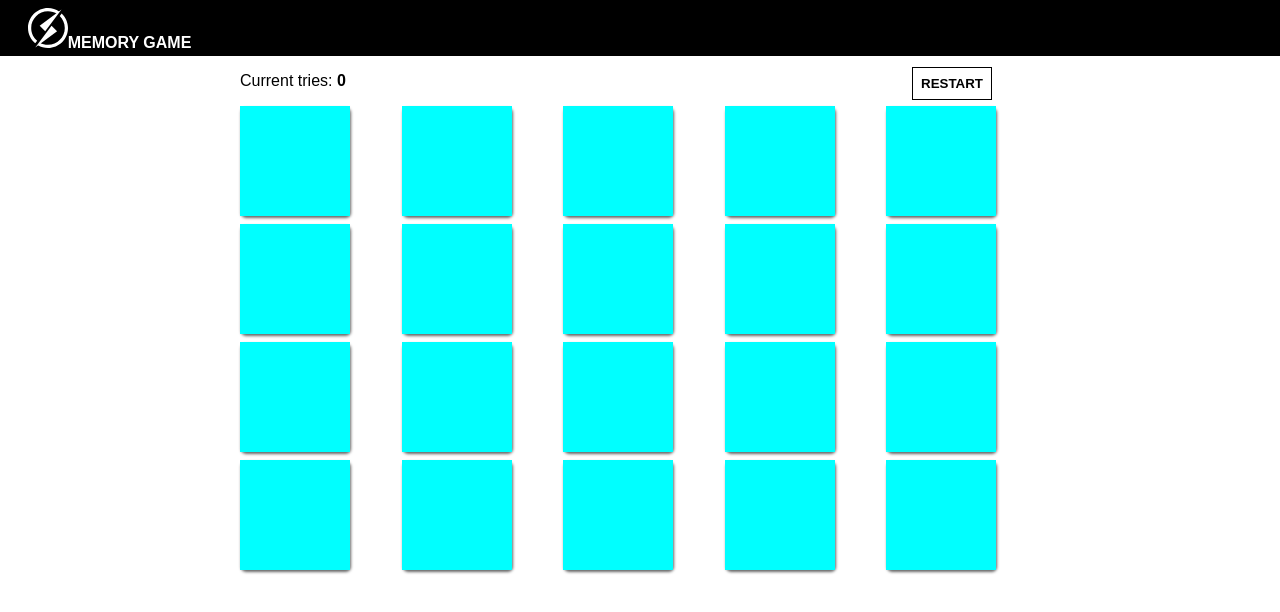
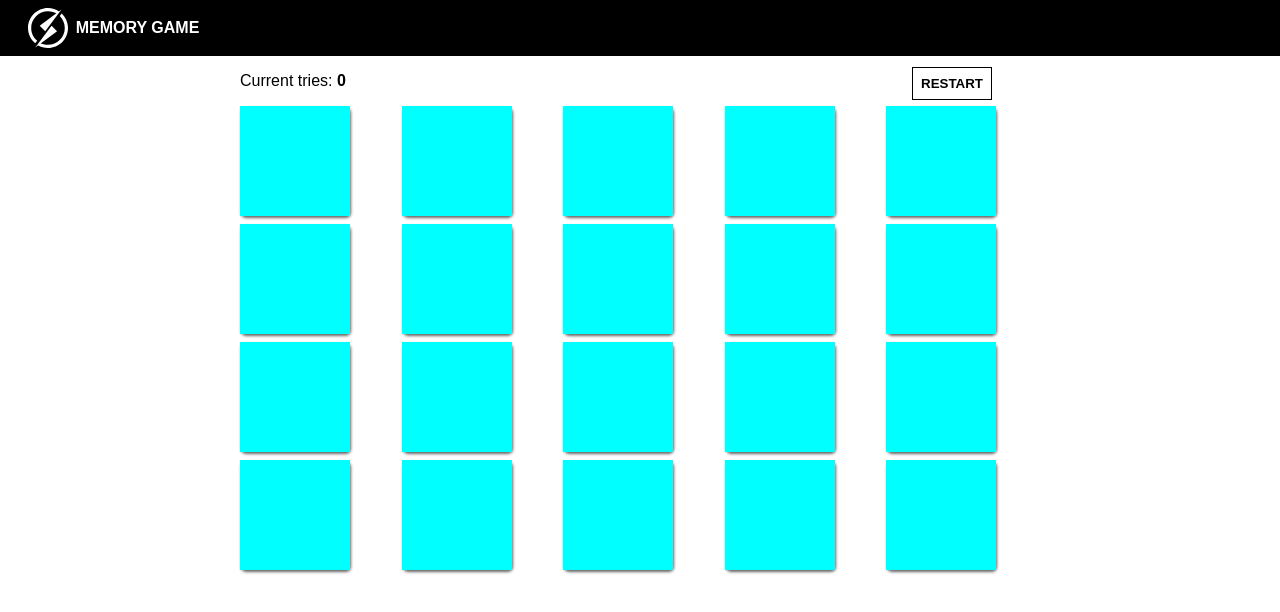
Before and after one commit to DanielCs1988/supercharge-front, a React app: page / in a window 1280 px wide. Built offline with nearby package versions, Linux system fonts and the light colour scheme.

Commit message:
Adjusted navbar title.

```diff
--- a/src/components/navigation/Logo/Logo.css
+++ b/src/components/navigation/Logo/Logo.css
@@ -2,15 +2,9 @@
     padding: 8px;
     height: 100%;
     box-sizing: border-box;
-    line-height: 100%;
 }
 
 .logo img {
     height: 100%;
     color: white;
 }
-
-.logo > span {
-    color: white;
-    font-weight: bold;
-}
--- a/src/components/navigation/Logo/Logo.js
+++ b/src/components/navigation/Logo/Logo.js
@@ -5,7 +5,6 @@ import logo from '../../../assets/supercharge-logo.svg';
 const Logo = () => (
     <div className="logo">
         <img src={logo} alt="Supercharge Logo" />
-        <span>MEMORY GAME</span>
     </div>
 );
 
--- a/src/components/navigation/Navigation.css
+++ b/src/components/navigation/Navigation.css
@@ -6,8 +6,18 @@
     left: 0;
     background-color: black;
     display: flex;
-    justify-content: space-between;
+    justify-content: flex-start;
     padding: 0 20px;
     box-sizing: border-box;
     z-index: 90;
+    vertical-align: middle;
+    line-height: 56px;
 }
+
+.navbar > span {
+    display: inline-block;
+    color: white;
+    font-weight: bold;
+    vertical-align: middle;
+    height: 100%;
+}
--- a/src/components/navigation/Navigation.js
+++ b/src/components/navigation/Navigation.js
@@ -5,6 +5,7 @@ import './Navigation.css';
 const Navigation = () => (
     <div className="navbar">
         <Logo />
+        <span>MEMORY GAME</span>
     </div>
 );
 
```
